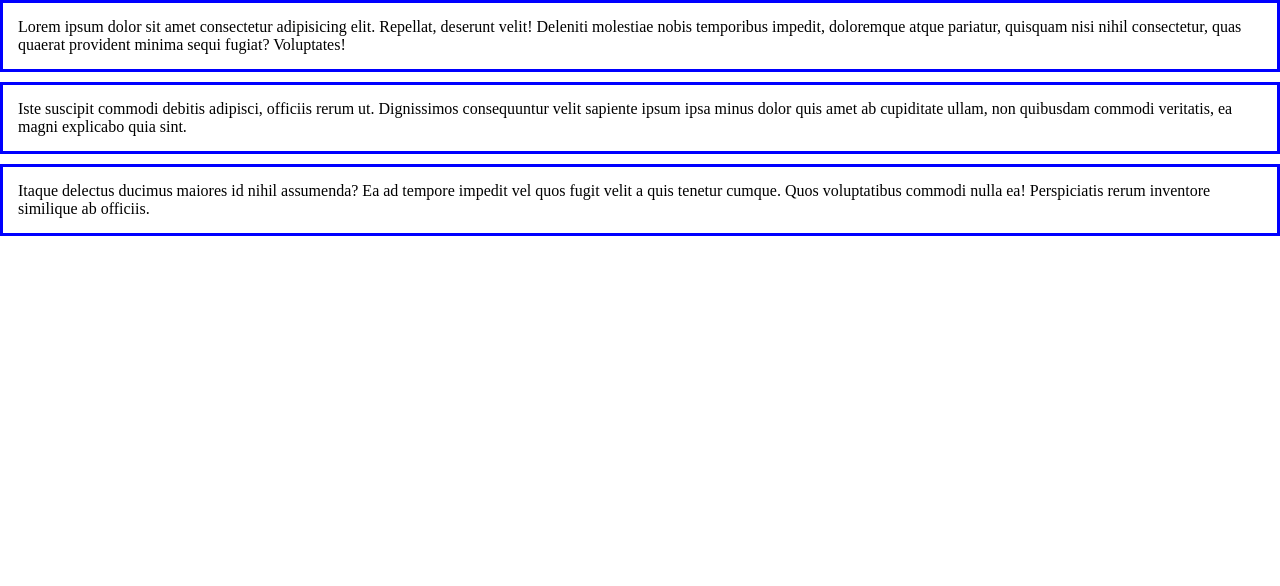
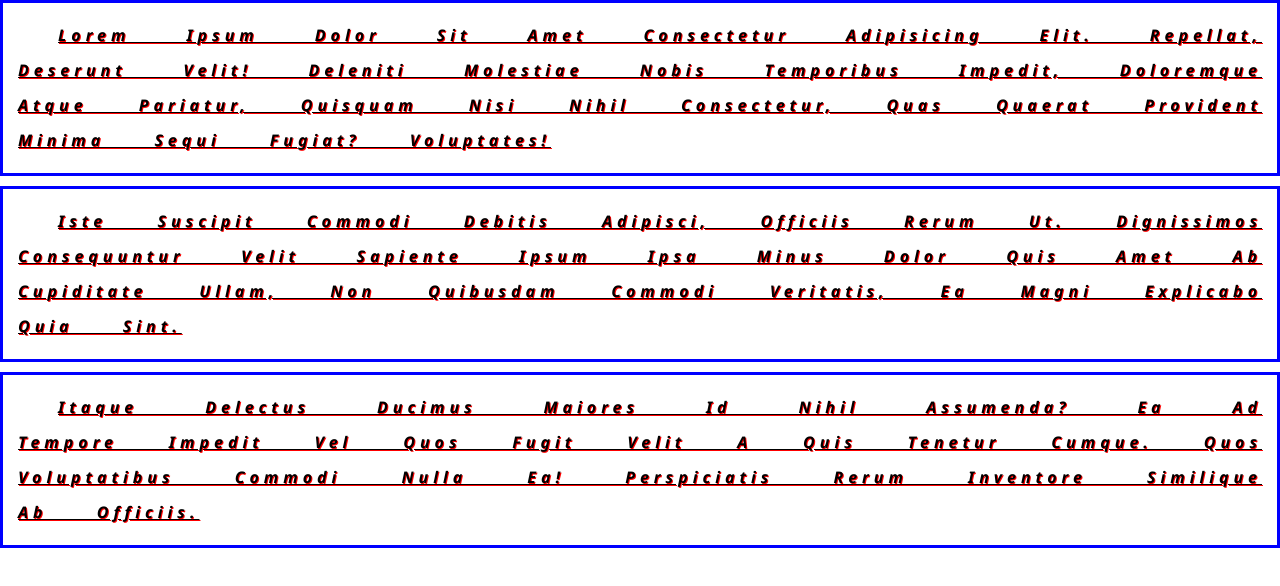
Before and after one commit to bahriberker/ETicaret, a plain HTML site: page Html5_Elements/03-CSS/margin-padding.html in a window 1280 px wide. Drawn offline with Linux system fonts and the light colour scheme.

Commit message:
commit 57

```diff
--- a/Html5_Elements/03-CSS/margin-padding.html
+++ b/Html5_Elements/03-CSS/margin-padding.html
@@ -22,6 +22,19 @@
             /* height:100px; */
             /* max-width: 100px; */
 
+            font-family: 'Segoe UI', Tahoma, Geneva, Verdana, sans-serif;
+            font-weight: bold;
+            font-style: italic;
+            text-decoration: underline;
+            font-size:12pt;
+            text-align: justify;
+            text-transform:capitalize;
+            text-indent: 40px;
+            letter-spacing: 5px;
+            line-height: 35px;
+            word-spacing: 40px;
+            text-shadow: 1px 1px red;
+
         }
     </style>
 
```
